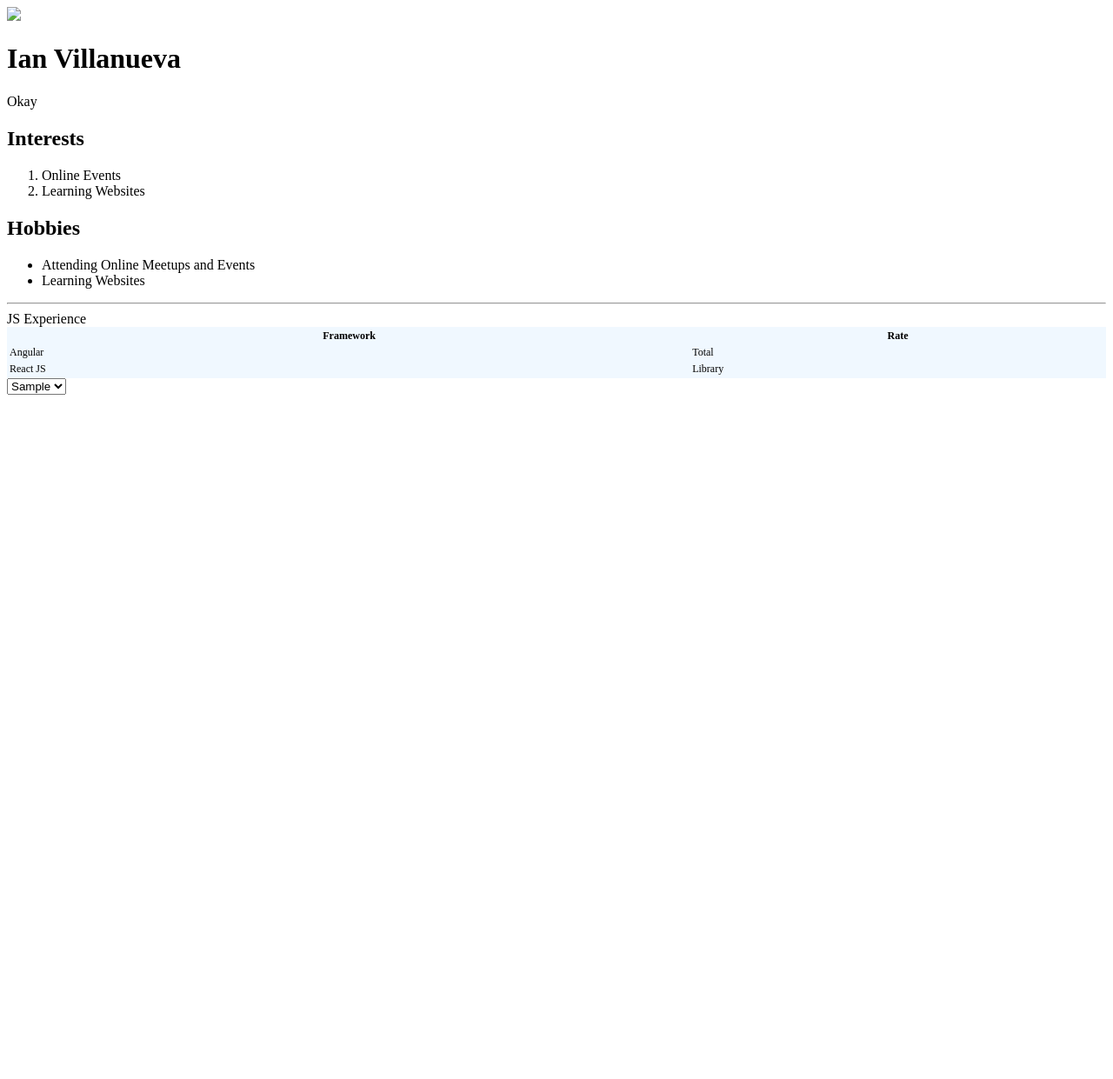
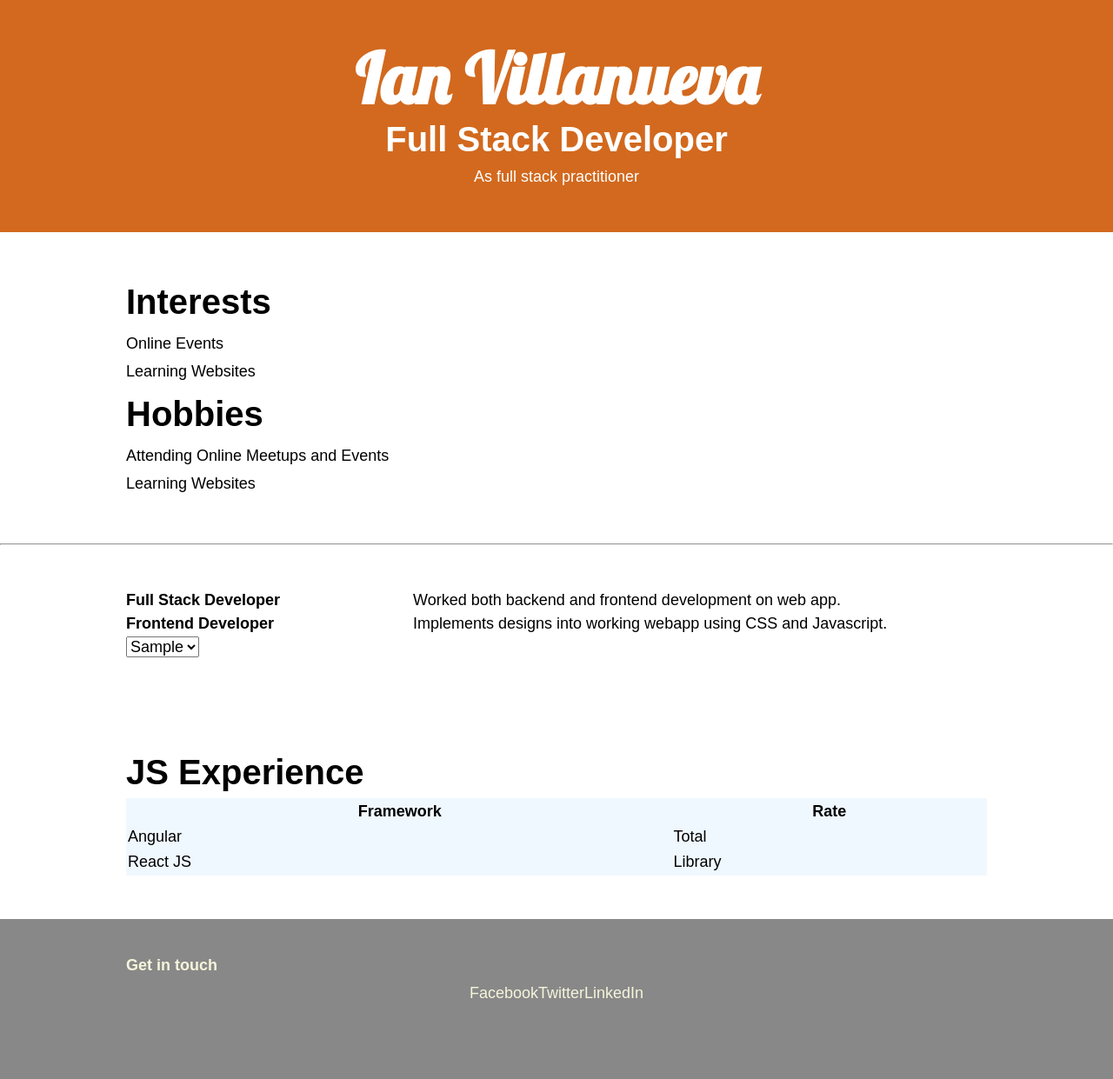
Before and after one commit to ianemv/html-css-essentials, a plain HTML site: page index.html in a window 1280 px wide. Shown: the whole page at 87% size. Before the commit the page ends 800 px from the top, so only its background shows below. Drawn offline with Linux system fonts and the light colour scheme; files that its build step writes are made by us from their sources; a web font is replaced by a local one.

Commit message:
basic tests

```diff
--- a/assets/css/style.css
+++ b/assets/css/style.css
@@ -1,5 +1,99 @@
+*, body, html {
+  padding: 0;
+  margin: 0;
+  font-family: 'Barlow Condensed', sans-serif;
+  font-size: 18px;
+  line-height: 1.5;
+  box-sizing: border-box;
+}
+
+*, *::before, *::after {
+  box-sizing: inherit;
+}
+
 table {
   background-color: aliceblue;
   font-size: 12px;
   width: 100%;
 }
+
+ul, ol {
+  list-style: none;
+}
+li {
+  margin: 5px 0;
+}
+
+.personal {
+  background-color: chocolate;
+  color: #fff;
+  text-align: center;
+}
+.personal h1 {
+  font-family: 'Lobster', cursive;
+  font-size: 80px;
+  margin:0;
+  line-height: 1;
+}
+
+
+
+h2 {
+  font-size: 40px;
+  margin:0;
+}
+
+.interest {
+ background-color: rgba(red, green, blue, 86%);
+}
+
+.content-wrap {
+  max-width: 990px;
+  width: 85%;
+  padding: 50px 0;
+  margin: 0 auto;
+}
+
+.work-experience {
+
+}
+
+
+
+
+footer {
+  background-color: #888;
+  color: beige;
+  margin: 0 auto;
+  padding: 20px;
+}
+
+footer .content-wrap {
+  padding: 20px 0;
+}
+
+
+@media screen and (min-width:750px){
+  .work-item {
+    display: grid;
+    grid-template-columns: 1fr 2fr;
+  }
+  footer ul {
+    display: flex;
+    justify-content: center;
+  }
+
+  footer ul li {
+    flex-wrap: wrap;
+  }
+
+}
+
+@media screen and (max-width:749px){
+  .personal h1 {
+    font-size: 60px;
+  }
+  h2 {
+    font-size: 30px;
+  }
+}
--- a/index.html
+++ b/index.html
@@ -3,15 +3,26 @@
 <head>
   <meta charset='utf-8'>
   <meta http-equiv='X-UA-Compatible' content='IE=edge'>
-  <title>Profile</title>
+  <title>Ian Villanueva Profile</title>
   <meta name='viewport' content='width=device-width, initial-scale=1'>
-  <link rel='stylesheet' type='text/css' media='screen' href='./assets/style.css'>
+  <link rel='stylesheet' type='text/css' media='screen' href='./assets/css/style.css'>
   <link rel="stylesheet" href="https://cdnjs.cloudflare.com/ajax/libs/font-awesome/6.1.1/css/fontawesome.min.css" integrity="sha512-xX2rYBFJSj86W54Fyv1de80DWBq7zYLn2z0I9bIhQG+rxIF6XVJUpdGnsNHWRa6AvP89vtFupEPDP8eZAtu9qA==" crossorigin="anonymous" referrerpolicy="no-referrer" />
+
+  <link rel="preconnect" href="https://fonts.googleapis.com">
+<link rel="preconnect" href="https://fonts.gstatic.com" crossorigin>
+<link href="https://fonts.googleapis.com/css2?family=Barlow+Condensed:wght@100&family=Lobster&display=swap" rel="stylesheet">
 </head>
 <body>
-  <img src="./assets/me_black_white.jpg" width="240">
+  <main>
+    <section class="personal">
+      <div class="content-wrap">
         <h1>Ian Villanueva</h1>
-  <p class="title">Okay</p>
+        <h2>Full Stack Developer</h2>
+        <p>As full stack practitioner </p>
+      </div>
+    </section>
+    <section class="interest">
+      <div class="content-wrap">
         <h2>Interests</h2>
         <ol>
           <li>Online Events</li>
@@ -22,9 +33,45 @@
           <li>Attending Online Meetups and Events</li>
           <li>Learning Websites</li>
         </ul>
+      </div>
+    </section>
     <hr/>
+    <section class="work-experience">
+      <div class="content-wrap">
+        <div class="work-item">
+            <div class="work-title">
+              <h3>Full Stack Developer</h3>
+            </div>
+            <div class="work-details">
+              Worked both backend and frontend development on web app.
+            </div>
+        </div>
+        <div class="work-item">
+            <div class="work-title">
+              <h3>Frontend Developer</h3>
+            </div>
+            <div class="work-details">
+              Implements designs into working webapp using CSS and Javascript.
+            </div>
+        </div>
+        <div class="work-item">
+            <div class="work-title">
+            </div>
+            <div class="work-details">
+            </div>
+        </div>
         <div>
-    JS Experience
+          <select>
+            <option>Sample</option>
+            <option>Good</option>
+          </select>
+        </div>
+      </div>
+    </section>
+    <section class="tech-stack">
+      <div class="content-wrap">
+        <div>
+          <h2>JS Experience</h2>
           <table>
             <tr>
               <th>Framework</th>
@@ -39,14 +86,21 @@
             <td>Library</td>
           </tr>
         </table>
+      </div>
+        </div>
+    </section>
+  </main>
+ <footer>
+   <div class="content-wrap">
+     <h3>Get in touch</h3>
+     <ul>
+       <li>Facebook</li>
+       <li>Twitter</li>
+       <li>LinkedIn</li>
+     </ul>
 
    </div>
-<div>
-  <select>
-    <option>Sample</option>
-    <option>Good</option>
-  </select>
-</div>
+  <footer
 
 </body>
 </html>
```
Lines whose indentation alone changed are shown as unchanged.
